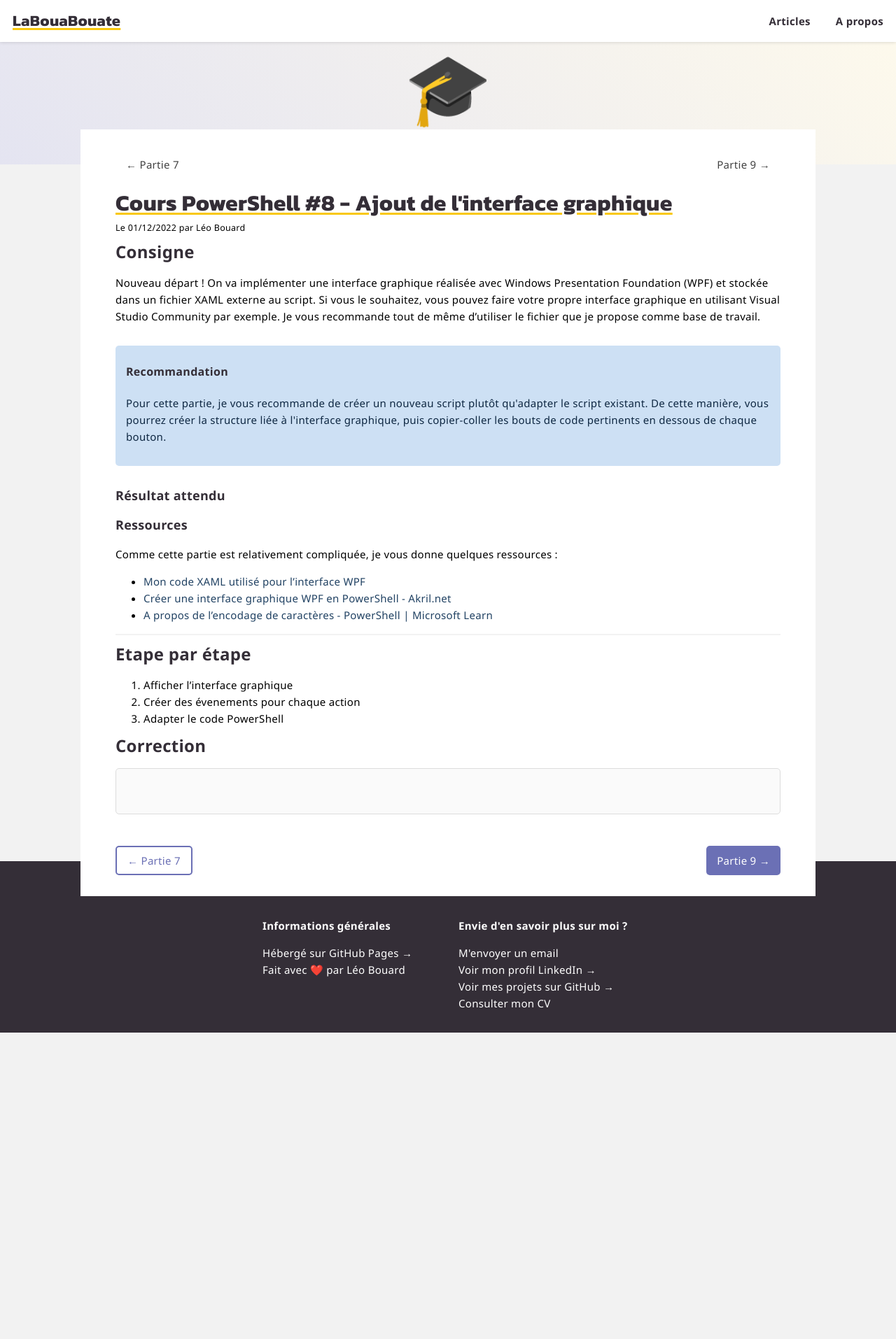
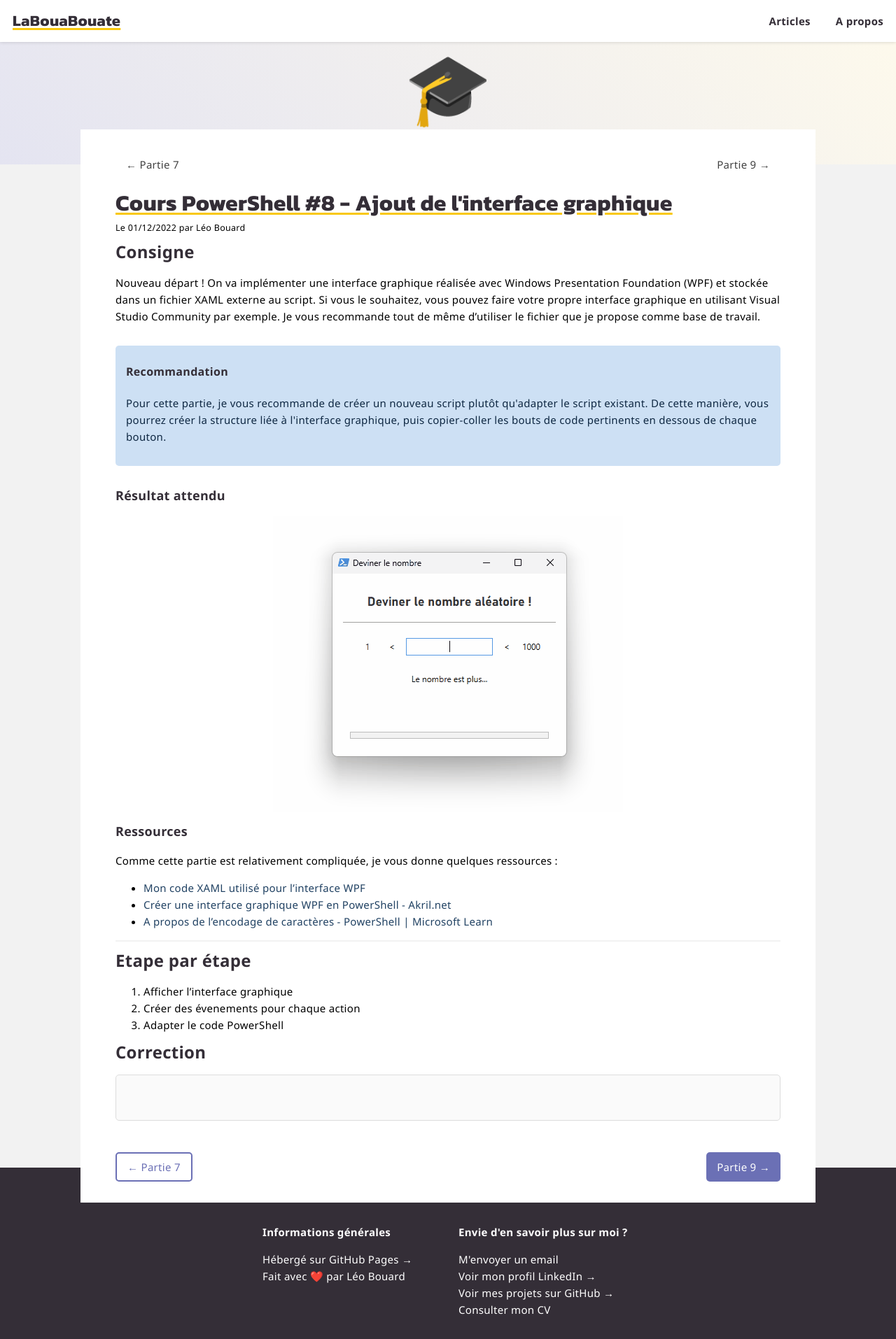
Before and after one commit to leobouard/leobouard.github.io, a Jekyll site: the page built from _posts/2022-12-01-cours-pratique-powershell-008.md, in a window 1280 px wide. Shown: the whole page at 70% size. Built offline with Jekyll 4.4.1, drawn with Linux system fonts in a browser that asks for light colours; some web fonts are replaced; before the commit the page ends 1476 px from its top, so only the background shows below that.

Commit message:
Update 2022-12-01-cours-pratique-powershell-008.md

```diff
--- a/_posts/2022-12-01-cours-pratique-powershell-008.md
+++ b/_posts/2022-12-01-cours-pratique-powershell-008.md
@@ -22,6 +22,8 @@ Nouveau départ ! On va implémenter une interface graphique réalisée avec Win
 
 ### Résultat attendu
 
+![Interface graphique finale en WPF](/assets/images/final-results.gif)
+
 ### Ressources
 
 Comme cette partie est relativement compliquée, je vous donne quelques ressources :
```
